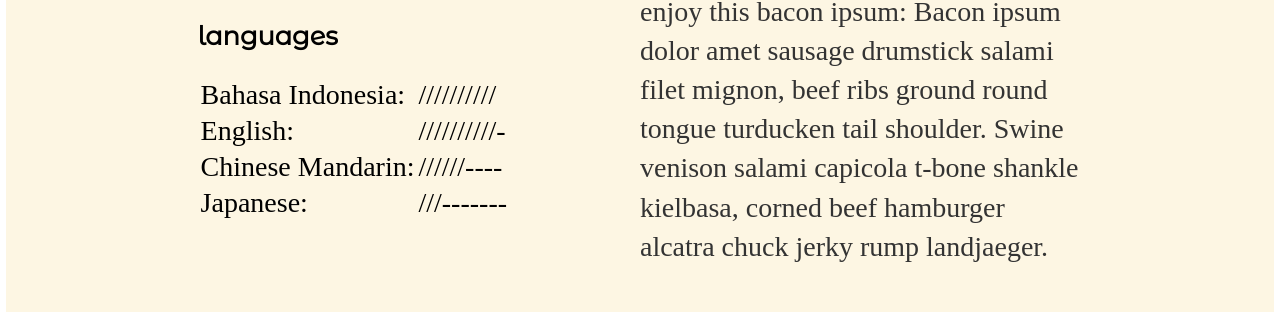
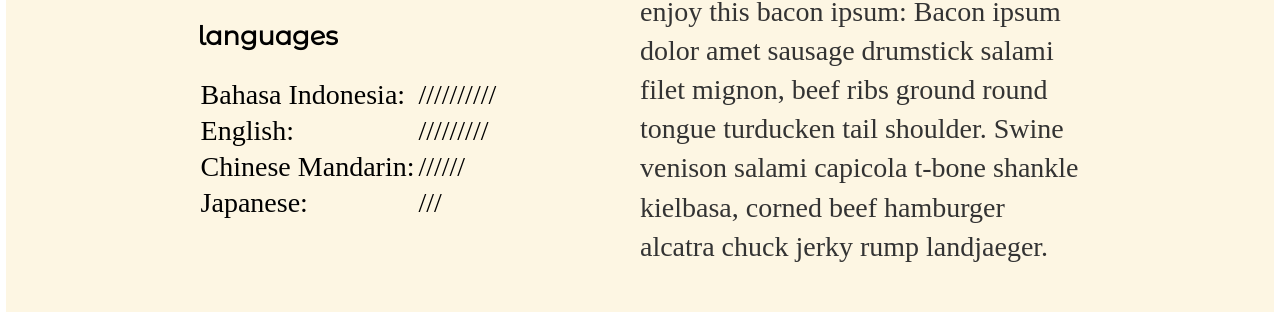
Before and after one commit to ryanjonathanb/ryanjonathanb.github.io, a Jekyll site: the page built from index.html, in a window 1280 px wide and 900 px high, scrolled down 2133 px. Shown: the part 145-457 px from the top of the window. Built offline with Jekyll 4.4.1, drawn with Linux system fonts in a browser that asks for light colours; some web fonts are replaced.

Commit message:
colored bar

```diff
--- a/index.html
+++ b/index.html
@@ -38,13 +38,13 @@ title: ryanjonathanb
 					<td>Bahasa Indonesia:</td><td>//////////</td>
 				</tr>
 				<tr>
-					<td>English:</td><td>//////////-</td>
+					<td>English:</td><td>/////////</td>
 				</tr>
 				<tr>
-					<td>Chinese Mandarin:</td><td>//////----</td>
+					<td>Chinese Mandarin:</td><td>//////</td>
 				</tr>
 				<tr>
-					<td>Japanese:</td><td>///-------</td>
+					<td>Japanese:</td><td>///</td>
 				</tr>
 			</table>
 		</div>
```
